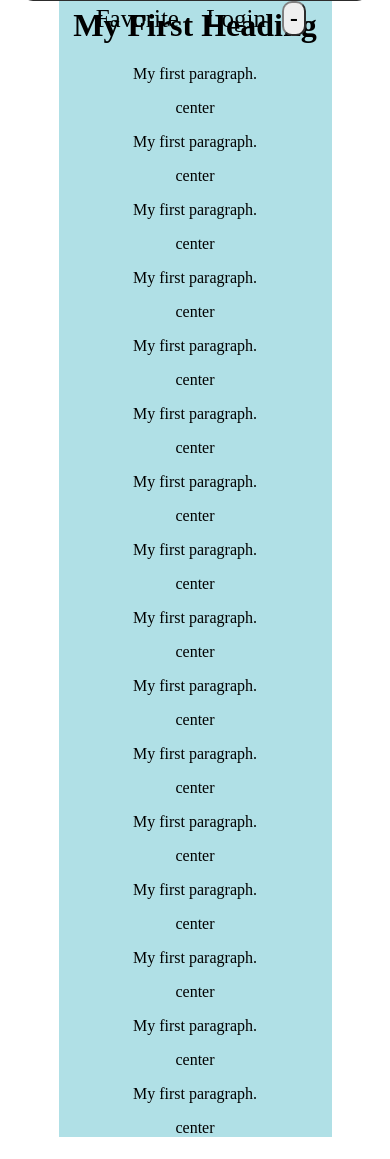
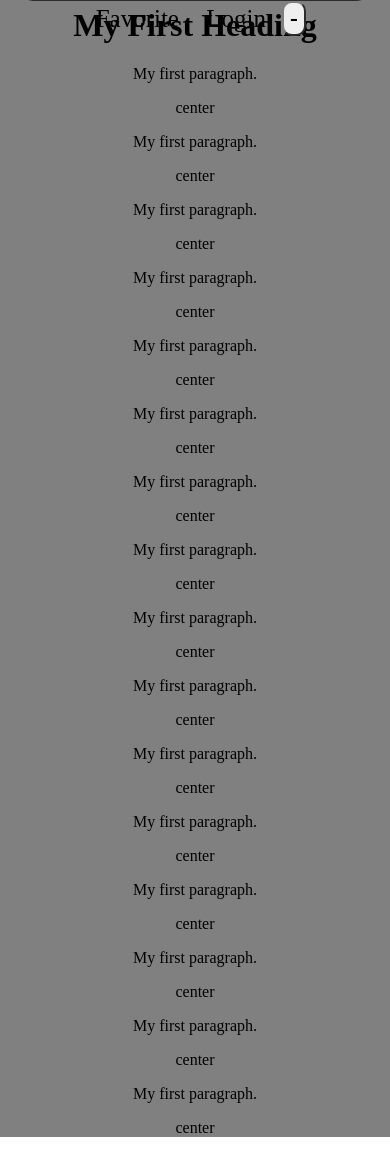
Before and after one commit to silviuilas/CompIt, a PHP site: page / in a window 390 px wide. Shown: the part 65-1224 px from the top of the page. Run offline with PHP 8.4, Linux system fonts and the light colour scheme.

Commit message:
body media

```diff
--- a/html/CSS/search.css
+++ b/html/CSS/search.css
@@ -17,13 +17,11 @@ nav{
 	padding-right: 3%;
 	font-size: 25px;
 	text-decoration:none;
-
 	border-color:gray;
 	border-radius: 10px;
 }
 .navbar button{
 	display: inline-block;
-
   	font-size: 25px;
 	border-color:gray;
 	border-radius:10px;
@@ -73,3 +71,13 @@ body {
  	height:100%;
 
 }
+
+@media only screen and (max-width:1000px)
+{
+	.main{
+		margin:0;
+		background-color:gray;
+	}
+
+
+}
```
